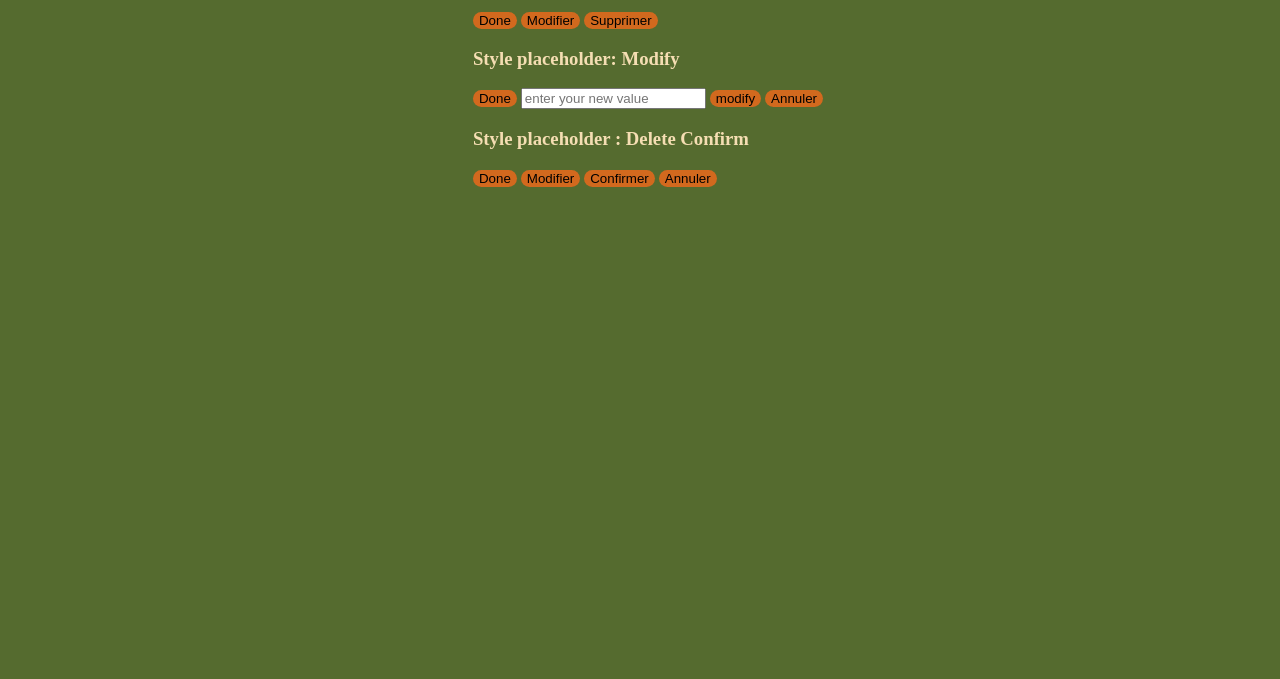
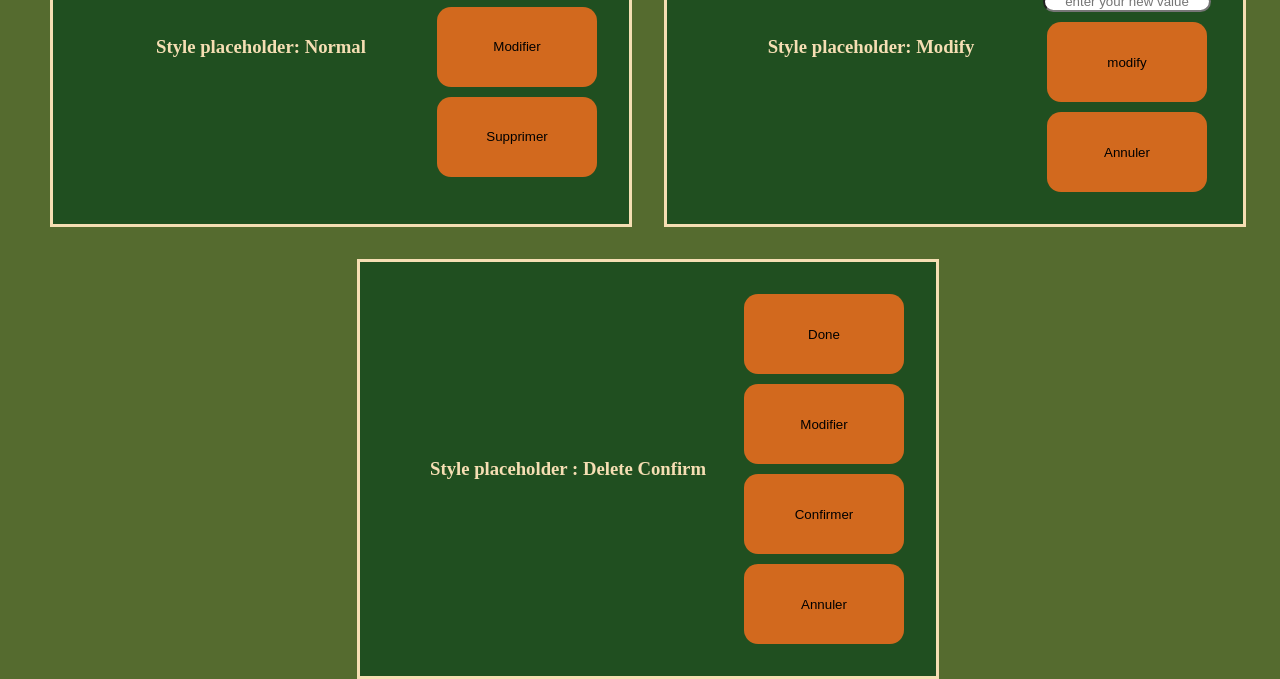
Before and after one commit to Sasfi12/domToDoList, a plain HTML site: page index.html in a window 1280 px wide. Shown: the part 452-1131 px from the top of the page. Before the commit the page ends 816 px from the top, so only its background shows below. Drawn offline with Linux system fonts and the light colour scheme.

Commit message:
added some simple style

```diff
--- a/public/css/app.css
+++ b/public/css/app.css
@@ -1,13 +1,11 @@
 body {
     height: 100vh;
     width: 100vw;
-    display: flex;
-    flex-direction: column;
-    justify-content: center;
-    align-items: center;
     background-color: darkolivegreen;
     color: wheat;
-
+    h1 {
+        text-align: center;
+    }
 
 }
 
@@ -20,5 +18,60 @@ button {
     border: none;
     border-radius: 12px;
     cursor: pointer;
+    width: 10rem;
+    height: 5rem;
+    border-radius: 14px;
+
 
 }
+
+#toDoList {
+    width: 100%;
+    display: flex;
+    flex-direction: column;
+    justify-content: center;
+    align-items: center;
+    flex-wrap: wrap;
+    #items{
+        width: 100%;
+        display: flex;
+        justify-content: center;
+        gap: 2rem;
+        flex-wrap: wrap;
+        .task {
+            border: solid;
+            background-color: rgb(32, 79, 32);
+            display: flex;
+            flex-direction: row;
+            width: 40%;
+            justify-content: space-between;
+            padding: 2rem;
+            .text {
+                width: 70%;
+                display: flex;
+                justify-content: center;
+                align-items: center;
+
+            }
+            .item-manipulation {
+                display: flex;
+                flex-direction: column;
+                justify-content: center;
+                align-items: center;
+                gap: 10px;
+                button , input {
+                    width: 10rem;
+                    height: 5rem;
+                    border-radius: 14px;
+                }
+                input {
+                    width: 10rem;
+                    height: auto;
+                    text-align: center;
+                }
+
+
+            }
+        }
+    }
+}
--- a/public/javascript/main.js
+++ b/public/javascript/main.js
@@ -101,12 +101,13 @@ toDoList.addEventListener("mousedown", function(e) {
                 if(clicked.previousElementSibling.value.trim() != "" && clicked.previousElementSibling.value != undefined) {
                     clicked.parentNode.previousElementSibling.textContent = clicked.previousElementSibling.value
                 // je m'assure que la valeur soit bien differente de ""(rien) avant de la push dans le text
+                clicked.parentNode.innerHTML =  `
+                                                <button value = "done"class="item-button done">Done</button>
+                                                <button value = "modify"class="item-button change">Modifier</button>
+                                                <button value = "delete"class="item-button delete">Supprimer</button>
+                                                `
                     }
-                clicked.parentNode.innerHTML = `
-                                            <button value = "done"class="item-button done">Done</button>
-                                            <button value = "modify"class="item-button change">Modifier</button>
-                                            <button value = "delete"class="item-button delete">Supprimer</button>
-                                            `
+
         default:
             break;
     }
```
